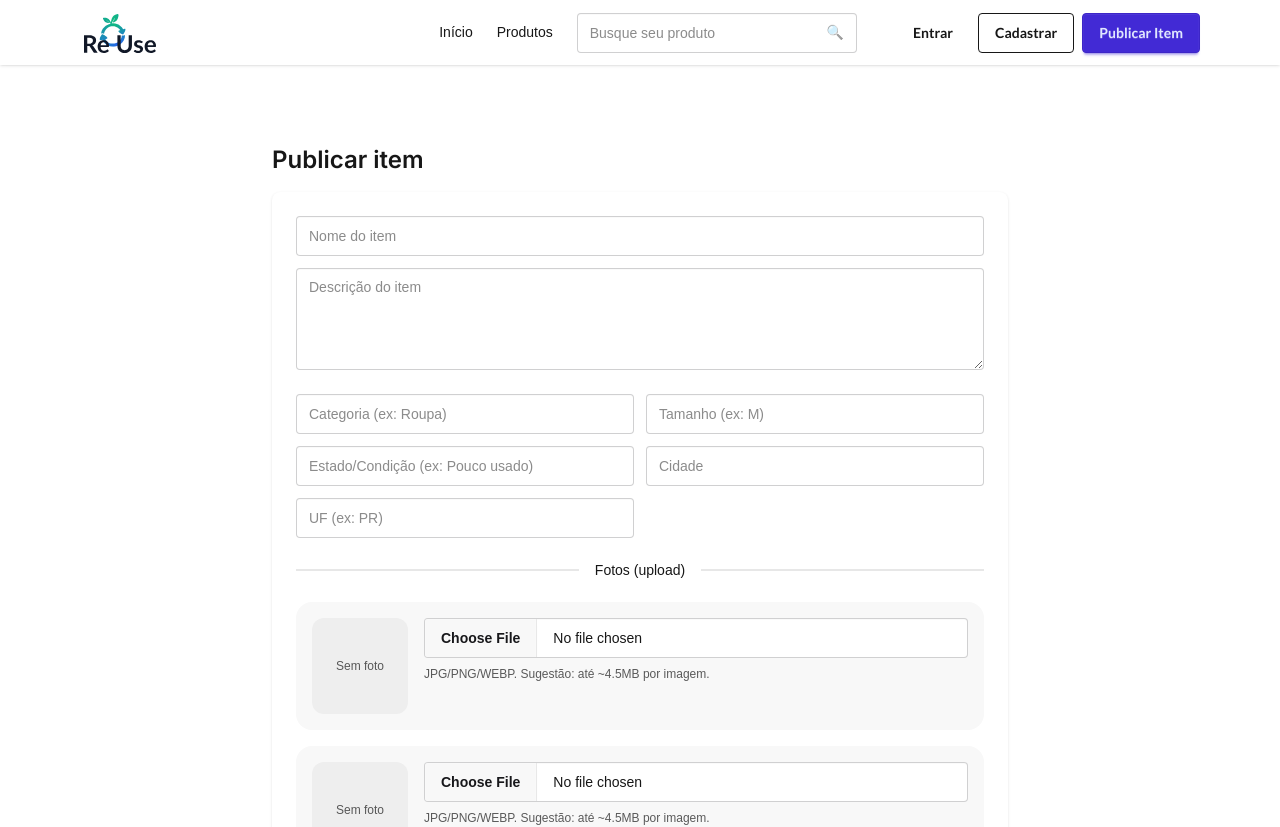
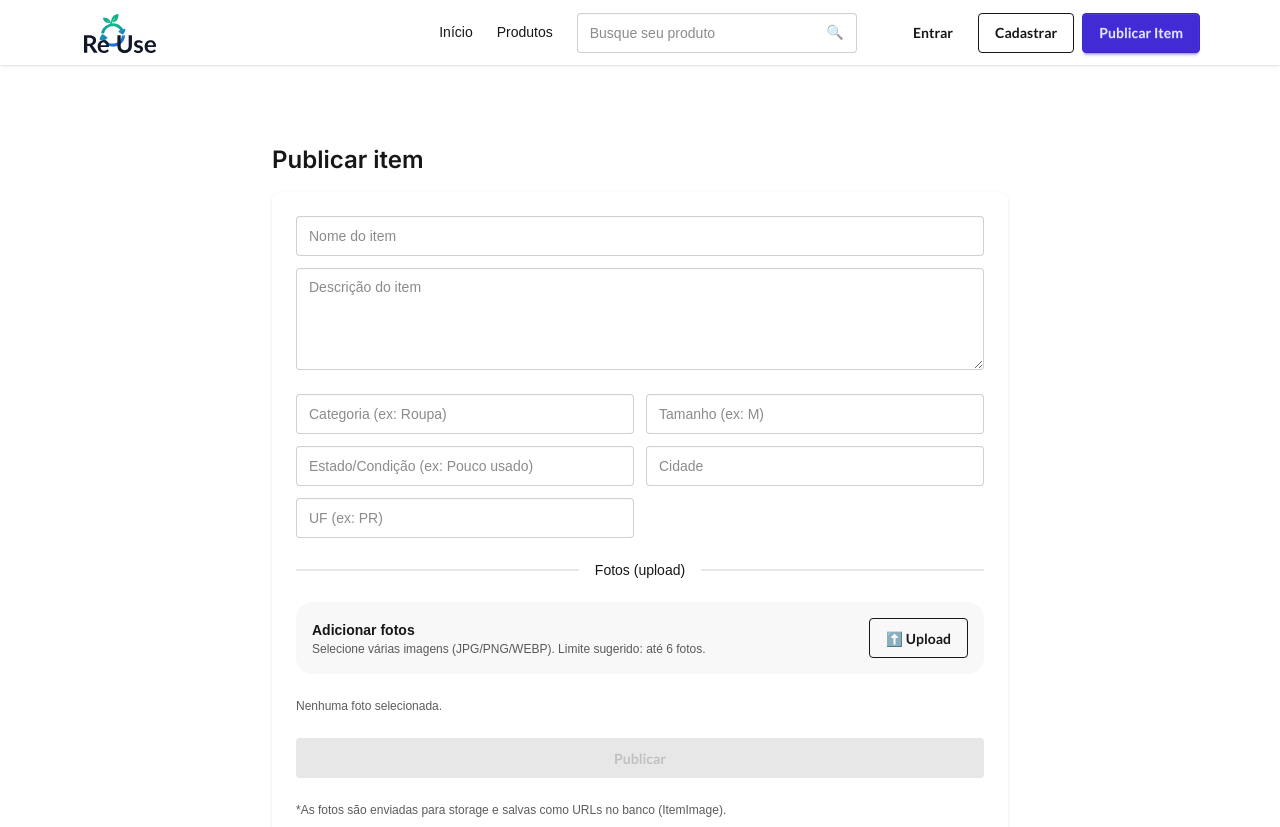
Before and after one commit to pateihara/reuse-web, a Next.js app: page /publicar-item in a window 1280 px wide. Shown: the top 827 px of the page. Built offline with nearby package versions, Linux system fonts and the light colour scheme.

Commit message:
tela de upload 2

```diff
--- a/src/app/(site)/publicar-item/PublishItemClient.js
+++ b/src/app/(site)/publicar-item/PublishItemClient.js
@@ -2,7 +2,7 @@
 "use client";
 
 import { useRouter, useSearchParams } from "next/navigation";
-import { useMemo, useState } from "react";
+import { useEffect, useMemo, useState } from "react";
 
 async function uploadOne(file) {
   const form = new FormData();
@@ -38,24 +38,35 @@ export default function PublishItemClient() {
     state: "",
   });
 
-  const [files, setFiles] = useState([null, null, null]);
-
-  const previews = useMemo(() => {
-    return files.map((f) => (f ? URL.createObjectURL(f) : null));
-    // eslint-disable-next-line react-hooks/exhaustive-deps
-  }, [files.map((f) => (f ? f.name + f.size : "null")).join("|")]);
+  const [files, setFiles] = useState([]); // File[]
 
   function setField(key, value) {
     setForm((p) => ({ ...p, [key]: value }));
   }
 
-  function onPickFile(index, file) {
-    setFiles((prev) => {
-      const next = [...prev];
-      next[index] = file || null;
-      return next;
-    });
+  function onPickFiles(fileList) {
+    const arr = Array.from(fileList || []);
+    const max = 6; // limite MVP
+    setFiles(arr.slice(0, max));
   }
+
+  function removeAt(index) {
+    setFiles((prev) => prev.filter((_, i) => i !== index));
+  }
+
+  // ✅ previews derivadas (sem setState no effect)
+  const previews = useMemo(() => {
+    return files.map((f) => URL.createObjectURL(f));
+  }, [files]);
+
+  // ✅ cleanup das URLs (sem setState)
+  useEffect(() => {
+    return () => {
+      previews.forEach((u) => URL.revokeObjectURL(u));
+    };
+  }, [previews]);
+
+  const canSubmit = form.title.trim().length > 0 && !loading && !uploading;
 
   async function submit() {
     if (!form.title.trim()) {
@@ -66,17 +77,19 @@ export default function PublishItemClient() {
     setLoading(true);
 
     try {
-      const selected = files.filter(Boolean);
+      // 1) upload das imagens
+      let imageUrls = [];
+      if (files.length) {
+        setUploading(true);
 
-      let imageUrls = [];
-      if (selected.length) {
-        setUploading(true);
-        for (const f of selected) {
+        for (const f of files) {
           imageUrls.push(await uploadOne(f));
         }
+
         setUploading(false);
       }
 
+      // 2) cria item no banco com imageUrls
       const res = await fetch("/api/items", {
         method: "POST",
         headers: { "Content-Type": "application/json" },
@@ -185,47 +198,53 @@ export default function PublishItemClient() {
 
         <div className="divider">Fotos (upload)</div>
 
-        <div className="grid grid-cols-1 gap-4">
-          {[0, 1, 2].map((i) => (
-            <div key={i} className="rounded-2xl bg-base-200 p-4">
-              <div className="flex items-start gap-4">
-                <div className="h-24 w-24 rounded-xl bg-base-300 overflow-hidden grid place-items-center">
-                  {previews[i] ? (
-                    // eslint-disable-next-line @next/next/no-img-element
-                    <img src={previews[i]} alt={`Preview ${i + 1}`} className="h-full w-full object-cover" />
-                  ) : (
-                    <span className="text-xs opacity-70">Sem foto</span>
-                  )}
+        <label className="flex items-center justify-between gap-3 rounded-2xl bg-base-200 p-4 cursor-pointer">
+          <div>
+            <p className="font-semibold">Adicionar fotos</p>
+            <p className="text-xs opacity-70">
+              Selecione várias imagens (JPG/PNG/WEBP). Limite sugerido: até 6 fotos.
+            </p>
           </div>
 
-                <div className="flex-1 space-y-2">
+          <div className="btn btn-outline">⬆️ Upload</div>
+
           <input
             type="file"
             accept="image/png,image/jpeg,image/webp"
-                    className="file-input file-input-bordered w-full"
-                    onChange={(e) => onPickFile(i, e.target.files?.[0] || null)}
+            multiple
+            className="hidden"
+            onChange={(e) => onPickFiles(e.target.files)}
           />
-                  <p className="text-xs opacity-70">
-                    JPG/PNG/WEBP. Sugestão: até ~4.5MB por imagem.
-                  </p>
+        </label>
 
-                  {files[i] ? (
-                    <button type="button" className="btn btn-sm btn-ghost" onClick={() => onPickFile(i, null)}>
-                      Remover
+        {previews.length ? (
+          <div className="grid grid-cols-2 sm:grid-cols-3 gap-3">
+            {previews.map((src, idx) => (
+              <div key={src} className="relative rounded-2xl overflow-hidden bg-base-200">
+                {/* eslint-disable-next-line @next/next/no-img-element */}
+                <img src={src} alt={`Foto ${idx + 1}`} className="h-32 w-full object-cover" />
+
+                <button
+                  type="button"
+                  className="btn btn-xs btn-circle absolute top-2 right-2"
+                  onClick={() => removeAt(idx)}
+                  aria-label="Remover foto"
+                >
+                  ✕
                 </button>
-                  ) : null}
-                </div>
-              </div>
               </div>
             ))}
           </div>
+        ) : (
+          <p className="text-xs opacity-70">Nenhuma foto selecionada.</p>
+        )}
 
-        <button className="btn btn-primary w-full" onClick={submit} disabled={loading || uploading}>
+        <button className="btn btn-primary w-full" onClick={submit} disabled={!canSubmit}>
           {uploading ? "Enviando fotos..." : loading ? "Publicando..." : "Publicar"}
         </button>
 
         <p className="text-xs opacity-70">
-          *As fotos são enviadas e salvas como URLs no banco (ItemImage).
+          *As fotos são enviadas para storage e salvas como URLs no banco (ItemImage).
         </p>
       </div>
     </div>
```
Lines whose indentation alone changed are shown as unchanged.
